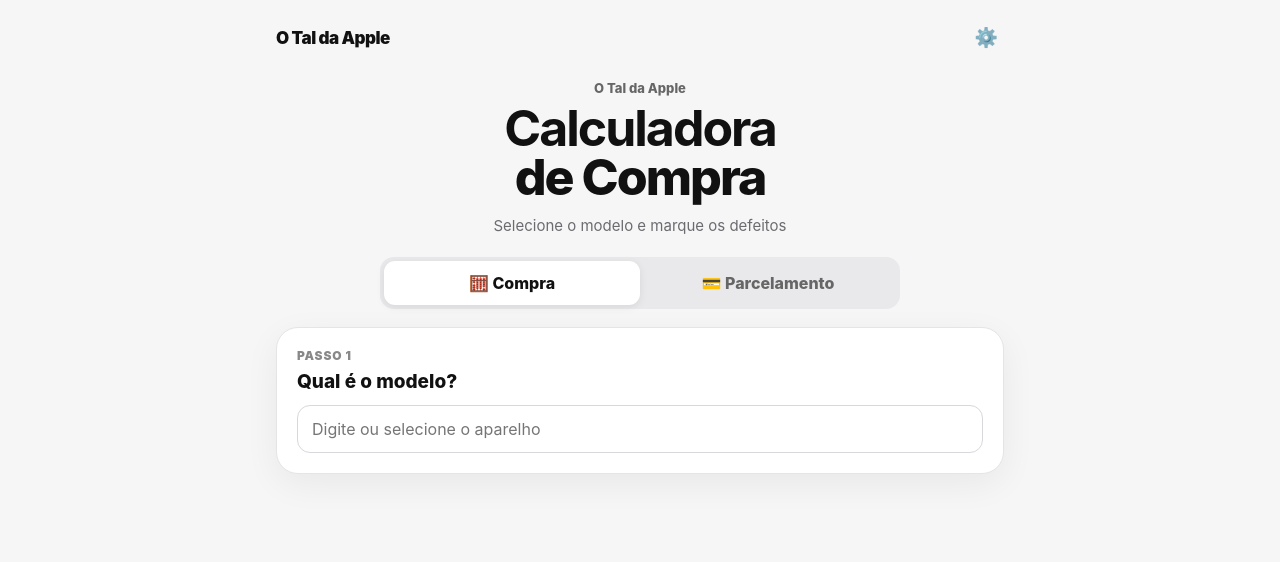
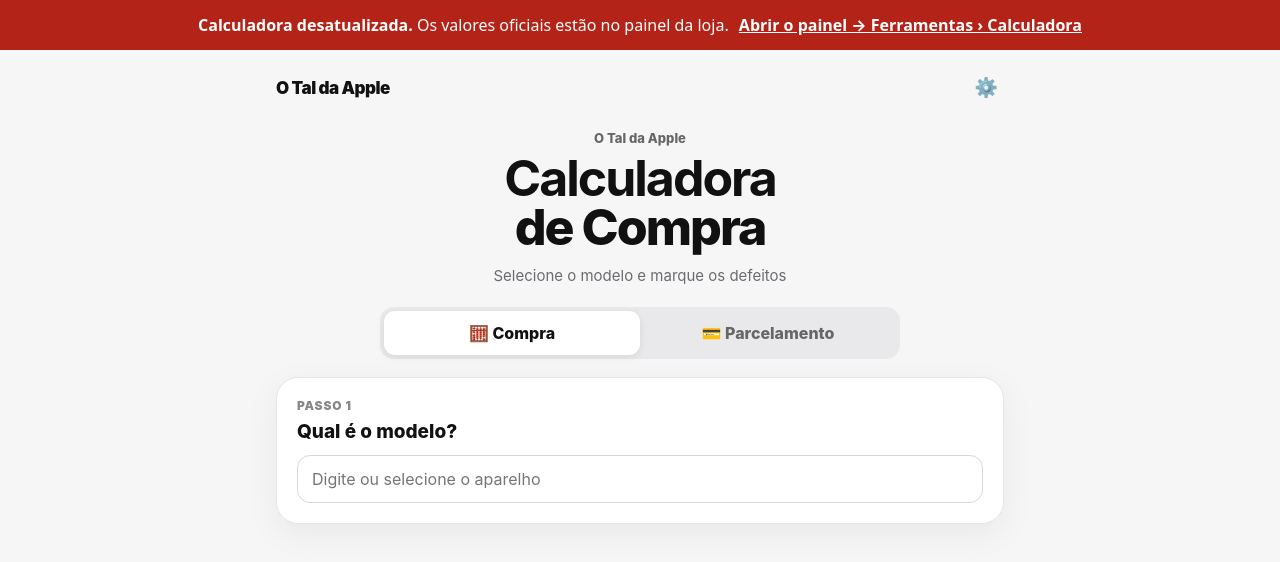
Before and after one commit to admwneto-alt/calculadora-otaldaapple, a plain HTML site: page index.html in a window 1280 px wide. Drawn offline with Linux system fonts and the light colour scheme.

Commit message:
Aviso no topo: calculadora desatualizada, usar a do painel (#1)
O dono decidiu em 17/11/2026 que a calculadora oficial é a do painel (Ferramentas › Calculadora).


Claude-Session: https://claude.ai/code/session_01DCfD4Dzf9moVmKP6XP5GVt

Co-authored-by: Claude <noreply@anthropic.com>

```diff
--- a/index.html
+++ b/index.html
@@ -56,6 +56,10 @@ input,select{width:100%;border:1px solid #d8d8dc;background:#fff;border-radius:1
 </style>
 </head>
 <body>
+<div style="position:sticky;top:0;z-index:9999;background:#B42318;color:#fff;font-family:system-ui,-apple-system,sans-serif;padding:14px 16px;text-align:center;font-size:16px;line-height:1.4">
+  <strong>Calculadora desatualizada.</strong> Os valores oficiais estão no painel da loja.
+  <a href="https://otaldaapple.duckdns.org/" style="color:#fff;font-weight:700;text-decoration:underline;margin-left:6px">Abrir o painel &rarr; Ferramentas &rsaquo; Calculadora</a>
+</div>
 <div class="wrap">
 <header class="top"><div class="brand">O Tal da Apple</div><button onclick="openAdmin()">⚙️</button></header>
 
```
